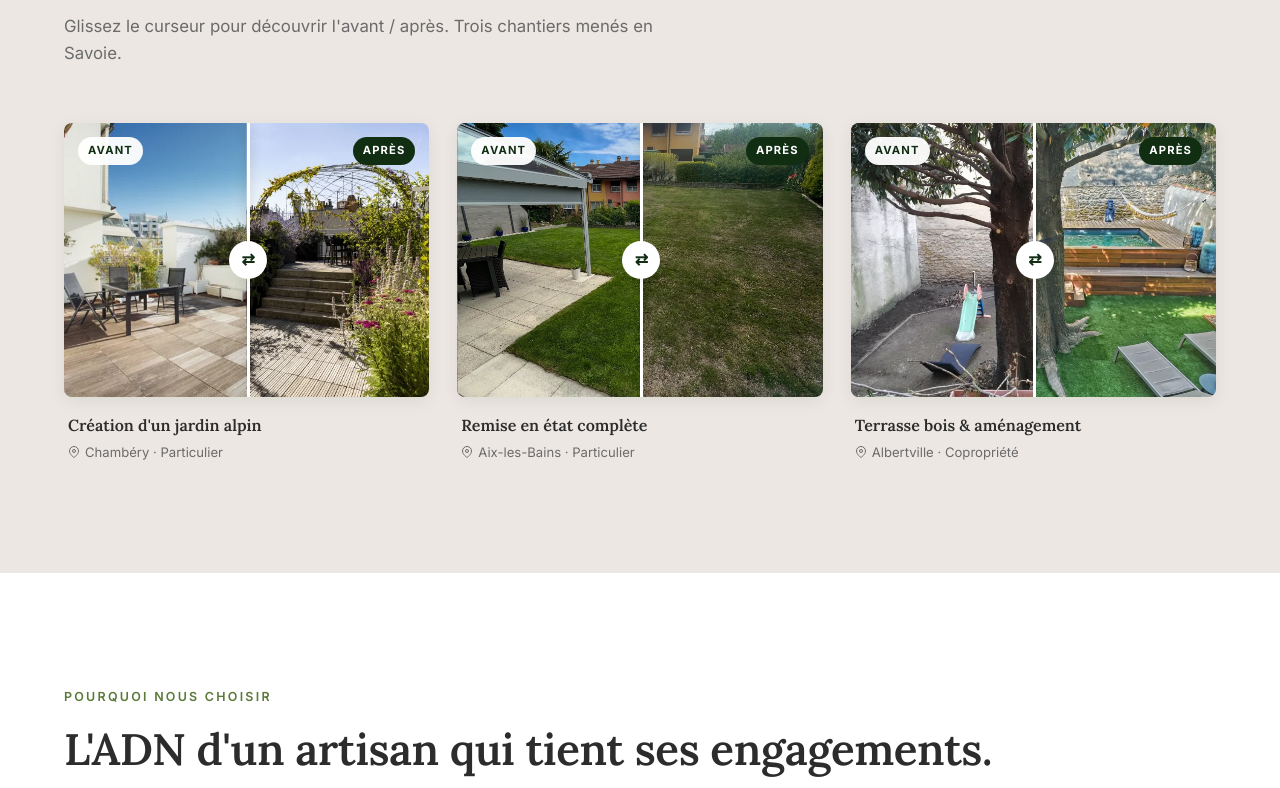
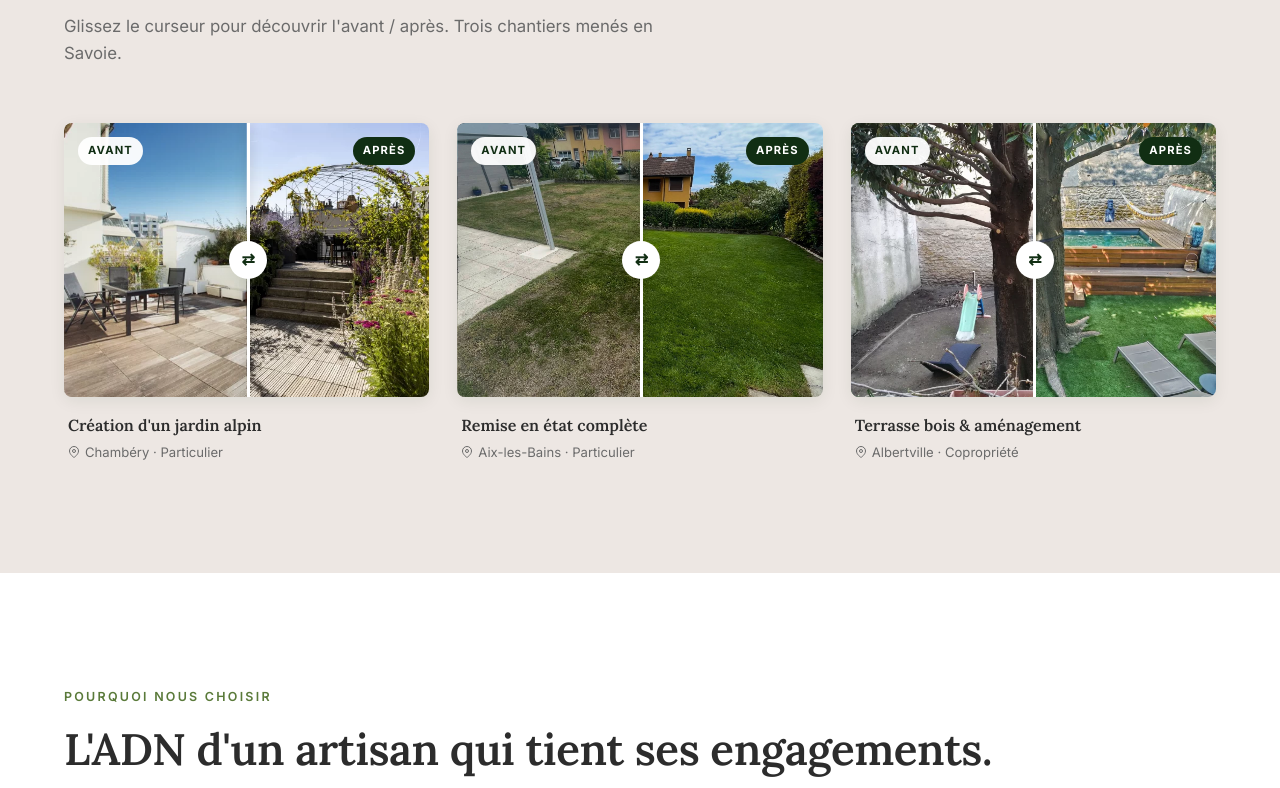
Before and after one commit to SKR-Events/adn-paysage, a plain HTML site: page index.html in a window 1280 px wide. Shown: the part 2023-2811 px from the top of the page. Drawn offline with nearby package versions, Linux system fonts and the light colour scheme.

Commit message:
Fix : interversion avant/après slider remise en état pelouse

```diff
--- a/index.html
+++ b/index.html
@@ -1299,8 +1299,8 @@
       </div>
       <div class="ba-card reveal">
         <div class="ba-slider" data-ba>
-          <div class="ba-img after" style="background-image: url('apres-gazon.jpg'); background-position: center;"></div>
-          <div class="ba-img before" style="background-image: url('avant-gazon.jpg'); background-position: center;"></div>
+          <div class="ba-img after" style="background-image: url('avant-gazon.jpg'); background-position: center;"></div>
+          <div class="ba-img before" style="background-image: url('apres-gazon.jpg'); background-position: center;"></div>
           <span class="ba-label before-label">Avant</span>
           <span class="ba-label after-label">Après</span>
           <div class="ba-handle"></div>
```
